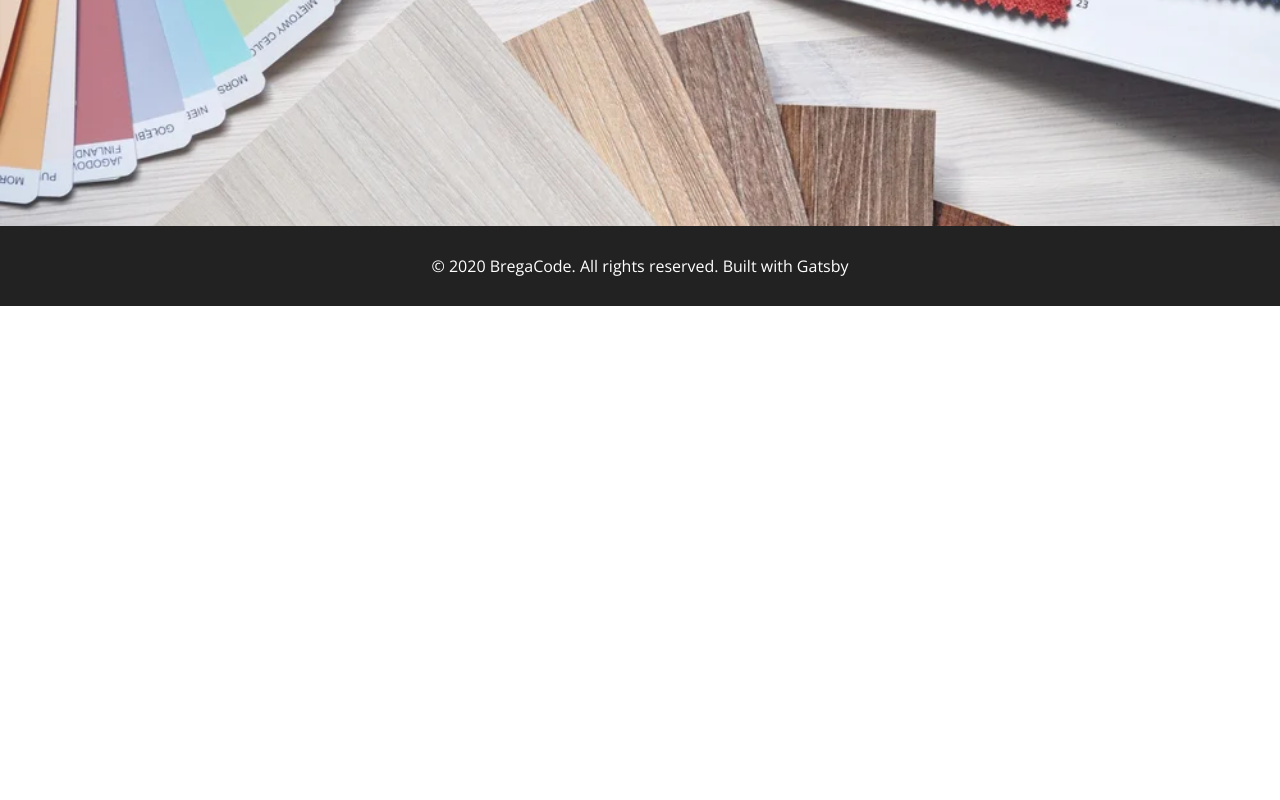
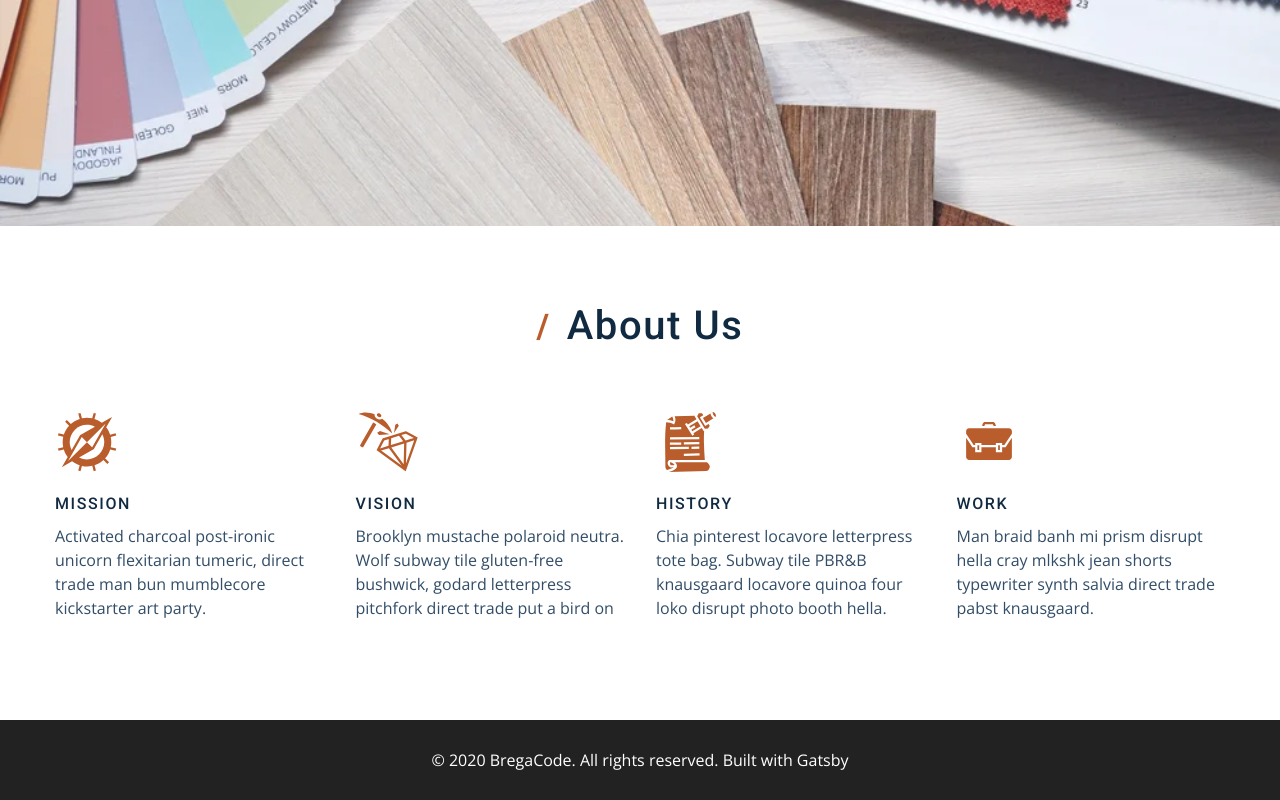
Before and after one commit to bregarulai/gatsby-airtable-design, a Gatsby site: page / in a window 1280 px wide. Shown: the part 574-1374 px from the top of the page. Before the commit the page ends 880 px from the top, so only its background shows below. Built offline with nearby package versions, Linux system fonts and the light colour scheme; Gatsby itself is replaced by a stand-in of ours.

Commit message:
created title and about components

```diff
--- a/src/components/About.js
+++ b/src/components/About.js
@@ -3,7 +3,22 @@
 import Title from "./Title"
 import services from "../constants/services"
 const About = () => {
-  return <h2>about component</h2>
+  return (
+    <Wrapper className="section">
+      <Title title="about us" />
+      <div className="section-center">
+        {services.map(({ id, icon, label, text }) => {
+          return (
+            <article key={id}>
+              <span>{icon}</span>
+              <h4>{label}</h4>
+              <p>{text}</p>
+            </article>
+          )
+        })}
+      </div>
+    </Wrapper>
+  )
 }
 const Wrapper = styled.section`
   .section-center {
--- a/src/components/Title.js
+++ b/src/components/Title.js
@@ -2,7 +2,14 @@
 import styled from "styled-components"
 
 const Title = ({ title }) => {
-  return <h2>title component</h2>
+  return (
+    <Wrapper>
+      <h2>
+        <span>/</span>
+        {title}
+      </h2>
+    </Wrapper>
+  )
 }
 const Wrapper = styled.div`
   text-align: center;
--- a/src/pages/index.js
+++ b/src/pages/index.js
@@ -14,6 +14,7 @@
   return (
     <Layout>
       <Hero />
+      <About />
     </Layout>
   )
 }
```
